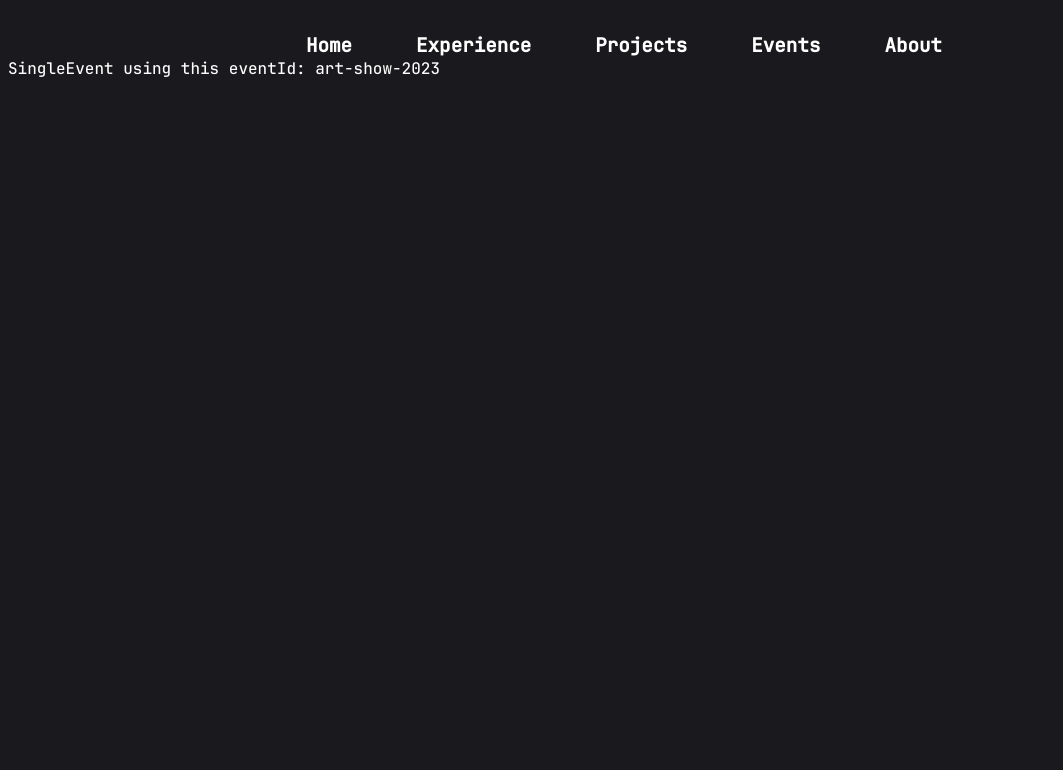
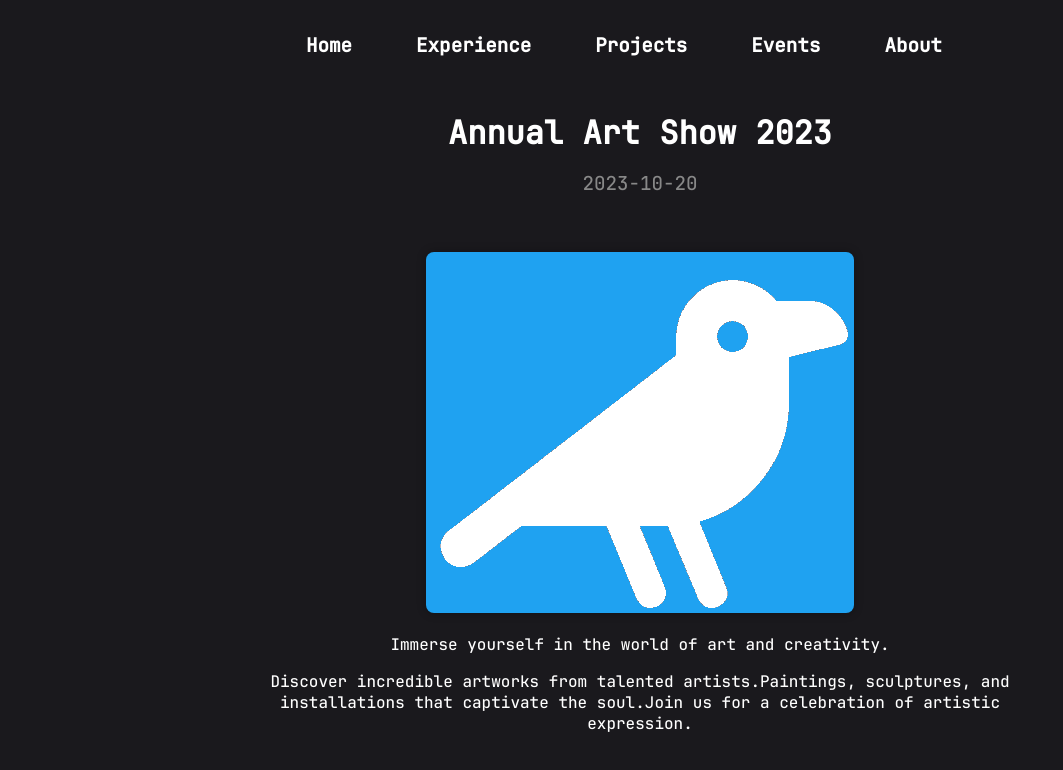
Before and after one commit to Detopall/portfolio, a React (Vite) app: page /events/art-show-2023 in a window 1280 px wide. Shown: the top 770 px of the page, without its empty margins (0-1063 px from the left). Built offline with nearby package versions, Linux system fonts and the light colour scheme.

Commit message:
added: SingleEvent structure, css

```diff
--- a/src/App.css
+++ b/src/App.css
@@ -434,6 +434,44 @@ h1.hero-name {
 	transform: scale(0.9);
 }
 
+/* Single Event Page */
+
+.single-event-container {
+	display: flex;
+	flex-direction: column;
+	align-items: center;
+	margin: 2rem;
+}
+
+.single-event-container h1 {
+	color: white;
+	margin-bottom: 1rem;
+}
+
+.single-event-date {
+	color: #888;
+	font-size: 1.2rem;
+	margin-bottom: 1.5rem;
+}
+
+.single-event-content {
+	color: white;
+	text-align: center;
+	max-width: 800px;
+	margin-bottom: 2rem;
+}
+
+.single-event-image-container {
+	margin-top: 2rem;
+}
+
+.single-event-image-container img {
+	max-width: 100%;
+	height: auto;
+	border-radius: 0.5rem;
+	box-shadow: 0 0 10px rgba(0, 0, 0, 0.3);
+}
+
 /* About Styles */
 
 #about {
--- a/src/components/ErrorMessage.tsx
+++ b/src/components/ErrorMessage.tsx
@@ -2,8 +2,7 @@ interface ErrorMessageProps {
 	message: string;
 }
 
-
-function ErrorMessage({ message}: ErrorMessageProps) {
+function ErrorMessage({ message }: ErrorMessageProps) {
 	return (
 		<div className="error-message-container">
 			<div className="error-message">{message}</div>
--- a/src/components/SingleEvent.tsx
+++ b/src/components/SingleEvent.tsx
@@ -1,8 +1,34 @@
 import { useParams } from "react-router-dom";
+import jsonEvents from "./events-data.json";
+import ErrorMessage from "./ErrorMessage";
 
 function SingleEvent() {
 	const { eventId } = useParams();
-	return <div>SingleEvent using this eventId: {eventId}</div>;
+	const singleEvent = jsonEvents.find((event) => event.id === eventId);
+	return (
+		<>
+			{(singleEvent && (
+				<div className="single-event-container">
+					<h1>{singleEvent.name}</h1>
+					<span className="single-event-date">
+						{singleEvent.date}
+					</span>
+					<div className="single-event-image-container">
+						<img
+							src={singleEvent.imageSrc}
+							alt={singleEvent.name}
+						/>
+					</div>
+					<div className="single-event-content">
+						<p>{singleEvent.descriptionShort}</p>
+						<p>{singleEvent.descriptionLong}</p>
+					</div>
+				</div>
+			)) || (
+				<ErrorMessage message="This eventId doesn't exist. Try again with another event." />
+			)}
+		</>
+	);
 }
 
 export default SingleEvent;
```
